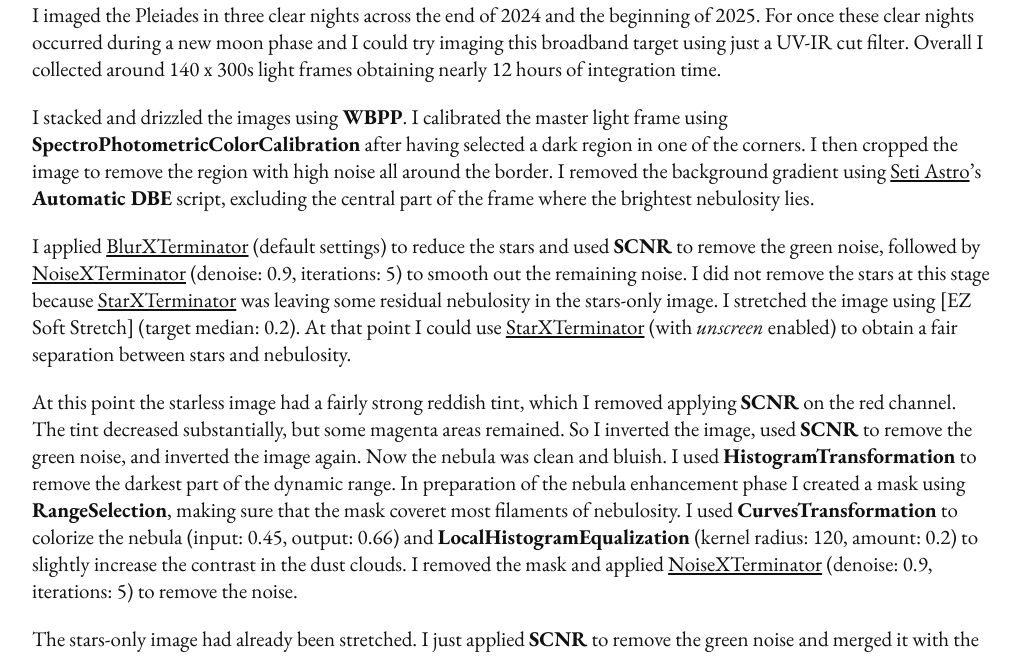
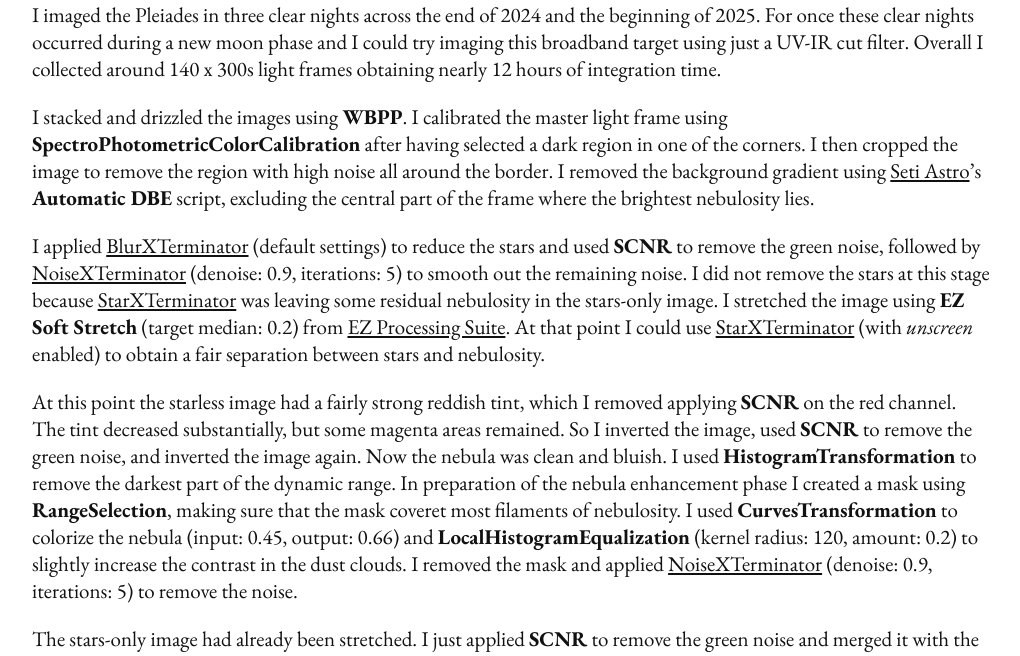
Before and after one commit to boystrange/astro, a Jekyll site: the page built from 2024-pleiades/index.md, in a window 1280 px wide. Shown: the part 588-1244 px from the top of the page, without its empty margins (128-1148 px from the left). Built offline with Jekyll 4.4.1, drawn with Linux system fonts in a browser that asks for light colours; our own code applies the rules of GitHub Pages for plain Markdown files.

Commit message:
link to ez processing suite

```diff
--- a/2024-pleiades/index.md
+++ b/2024-pleiades/index.md
@@ -21,9 +21,10 @@
 **SCNR** to remove the green noise, followed by [NoiseXTerminator] (denoise:
 0.9, iterations: 5) to smooth out the remaining noise. I did not remove the
 stars at this stage because [StarXTerminator] was leaving some residual
-nebulosity in the stars-only image. I stretched the image using [EZ Soft
-Stretch] (target median: 0.2). At that point I could use [StarXTerminator] (with
-*unscreen* enabled) to obtain a fair separation between stars and nebulosity.
+nebulosity in the stars-only image. I stretched the image using **EZ Soft
+Stretch** (target median: 0.2) from [EZ Processing Suite]. At that point I could
+use [StarXTerminator] (with *unscreen* enabled) to obtain a fair separation
+between stars and nebulosity.
 
 At this point the starless image had a fairly strong reddish tint, which I
 removed applying **SCNR** on the red channel. The tint decreased substantially,
--- a/_includes/links.md
+++ b/_includes/links.md
@@ -3,3 +3,4 @@
 [NoiseXTerminator]: https://www.rc-astro.com/software/nxt/
 [ImageBlend]: https://cosmicphotons.com/scripts/
 [Seti Astro]: https://www.setiastro.com/
+[EZ Processing Suite]: https://elveteek.ch/en/pixinsight/ez-processing-suite
```
